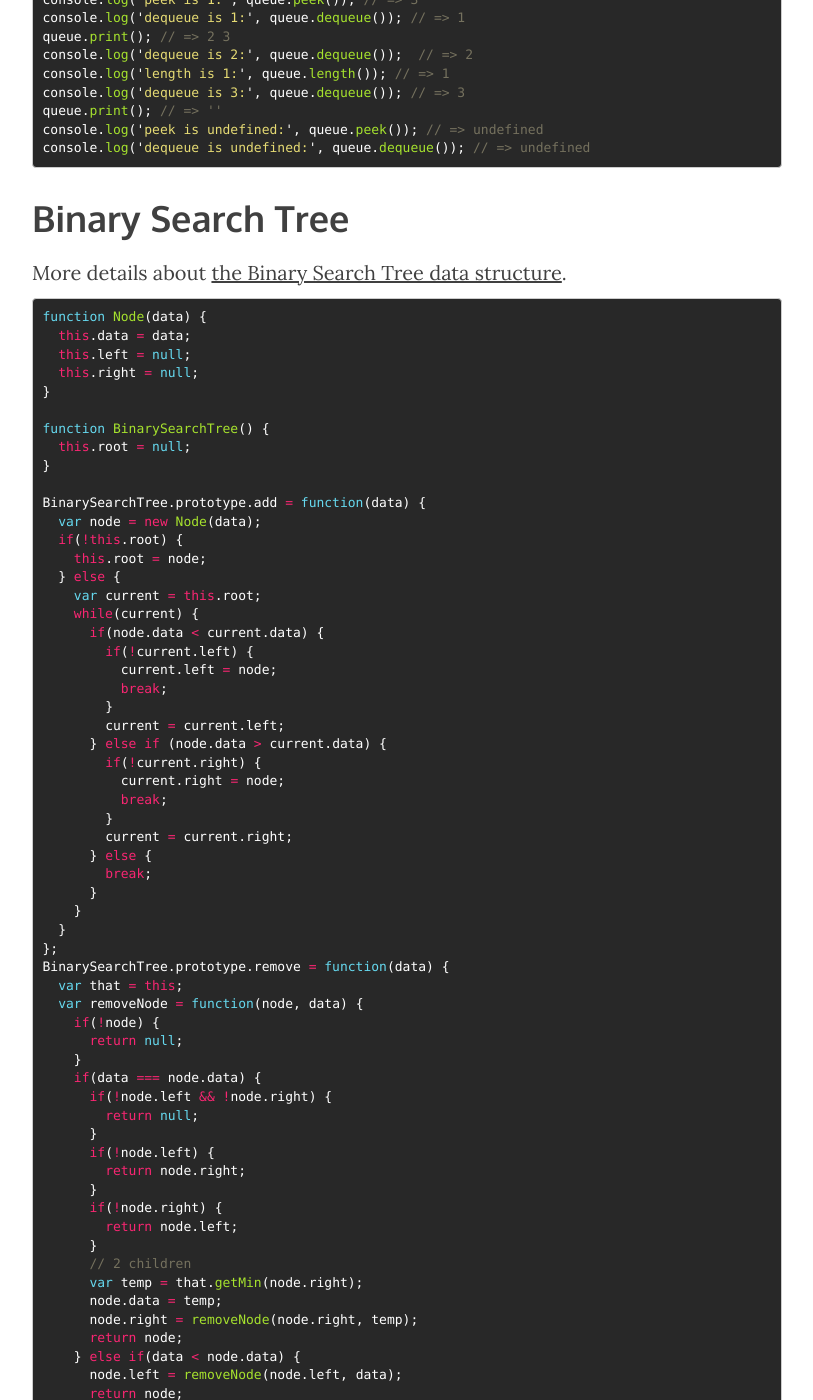
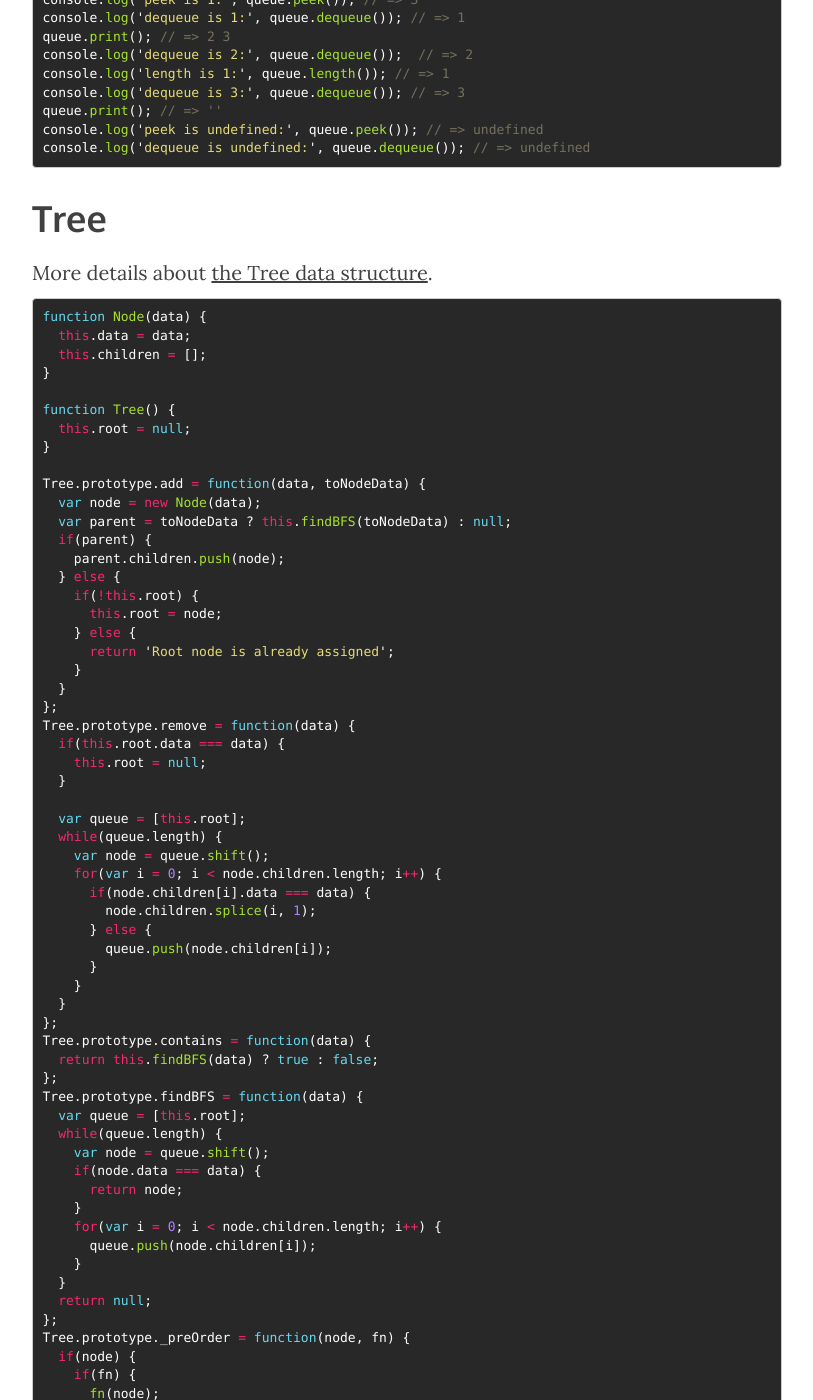
Before and after one commit to benoitvallon/benoitvallon.github.io, a Jekyll site: the page built from _posts/2016-01-11-data-structures-in-javascript-all-the-code.md, in a window 1280 px wide and 1400 px high, scrolled down 11434 px. Shown: the whole window, without its empty margins (233-1046 px from the left). Built offline with Jekyll 4.4.1, drawn with Linux system fonts in a browser that asks for light colours; nearby versions of some CDN libraries; comment, search, counter and statistics services are not loaded; some of the changed text lies outside the part shown.

Commit message:
Adds the tree data structure post

````diff
--- a/_posts/2016-01-11-data-structures-in-javascript-all-the-code.md
+++ b/_posts/2016-01-11-data-structures-in-javascript-all-the-code.md
@@ -54,6 +54,12 @@ More details about [the Queue data structure](/data-structures-in-javascript/the
 
 {% include_relative data-structures-series/queue.md %}
 
+# Tree
+
+More details about [the Tree data structure](/data-structures-in-javascript/the-tree-data-structure).
+
+{% include_relative data-structures-series/tree.md %}
+
 # Binary Search Tree
 
 More details about [the Binary Search Tree data structure](/data-structures-in-javascript/the-binary-search-tree-data-structure).
--- /dev/null
+++ b/_posts/data-structures-series/tree.md
@@ -0,0 +1,159 @@
+```js
+function Node(data) {
+  this.data = data;
+  this.children = [];
+}
+
+function Tree() {
+  this.root = null;
+}
+
+Tree.prototype.add = function(data, toNodeData) {
+  var node = new Node(data);
+  var parent = toNodeData ? this.findBFS(toNodeData) : null;
+  if(parent) {
+    parent.children.push(node);
+  } else {
+    if(!this.root) {
+      this.root = node;
+    } else {
+      return 'Root node is already assigned';
+    }
+  }
+};
+Tree.prototype.remove = function(data) {
+  if(this.root.data === data) {
+    this.root = null;
+  }
+
+  var queue = [this.root];
+  while(queue.length) {
+    var node = queue.shift();
+    for(var i = 0; i < node.children.length; i++) {
+      if(node.children[i].data === data) {
+        node.children.splice(i, 1);
+      } else {
+        queue.push(node.children[i]);
+      }
+    }
+  }
+};
+Tree.prototype.contains = function(data) {
+  return this.findBFS(data) ? true : false;
+};
+Tree.prototype.findBFS = function(data) {
+  var queue = [this.root];
+  while(queue.length) {
+    var node = queue.shift();
+    if(node.data === data) {
+      return node;
+    }
+    for(var i = 0; i < node.children.length; i++) {
+      queue.push(node.children[i]);
+    }
+  }
+  return null;
+};
+Tree.prototype._preOrder = function(node, fn) {
+  if(node) {
+    if(fn) {
+      fn(node);
+    }
+    for(var i = 0; i < node.children.length; i++) {
+      this._preOrder(node.children[i], fn);
+    }
+  }
+};
+Tree.prototype._postOrder = function(node, fn) {
+  if(node) {
+    for(var i = 0; i < node.children.length; i++) {
+      this._preOrder(node.children[i], fn);
+    }
+    if(fn) {
+      fn(node);
+    }
+  }
+};
+Tree.prototype.traverseDFS = function(fn, method) {
+  var current = this.root;
+  if(method) {
+    this['_' + method](current, fn);
+  } else {
+    this._preOrder(current, fn);
+  }
+};
+Tree.prototype.traverseBFS = function(fn) {
+  var queue = [this.root];
+  while(queue.length) {
+    var node = queue.shift();
+    if(fn) {
+      fn(node);
+    }
+    for(var i = 0; i < node.children.length; i++) {
+      queue.push(node.children[i]);
+    }
+  }
+};
+Tree.prototype.print = function() {
+  if(!this.root) {
+    return console.log('No root node found');
+  }
+  var newline = new Node('|');
+  var queue = [this.root, newline];
+  var string = '';
+  while(queue.length) {
+    var node = queue.shift();
+    string += node.data.toString() + ' ';
+    if(node === newline && queue.length) {
+      queue.push(newline);
+    }
+    for(var i = 0; i < node.children.length; i++) {
+      queue.push(node.children[i]);
+    }
+  }
+  console.log(string.slice(0, -2).trim());
+};
+Tree.prototype.printByLevel = function() {
+  if(!this.root) {
+    return console.log('No root node found');
+  }
+  var newline = new Node('\n');
+  var queue = [this.root, newline];
+  var string = '';
+  while(queue.length) {
+    var node = queue.shift();
+    string += node.data.toString() + (node.data !== '\n' ? ' ' : '');
+    if(node === newline && queue.length) {
+      queue.push(newline);
+    }
+    for(var i = 0; i < node.children.length; i++) {
+      queue.push(node.children[i]);
+    }
+  }
+  console.log(string.trim());
+};
+
+var tree = new Tree();
+tree.add('ceo');
+tree.add('cto', 'ceo');
+tree.add('dev1', 'cto');
+tree.add('dev2', 'cto');
+tree.add('dev3', 'cto');
+tree.add('cfo', 'ceo');
+tree.add('accountant', 'cfo');
+tree.add('cmo', 'ceo');
+tree.print(); // => ceo | cto cfo cmo | dev1 dev2 dev3 accountant
+tree.printByLevel();  // => ceo \n cto cfo cmo \n dev1 dev2 dev3 accountant
+console.log('tree contains dev1 is true:', tree.contains('dev1')); // => true
+console.log('tree contains dev4 is false:', tree.contains('dev4')); // => false
+console.log('--- BFS');
+tree.traverseBFS(function(node) { console.log(node.data); }); // => ceo cto cfo cmo dev1 dev2 dev3 accountant
+console.log('--- DFS preOrder');
+tree.traverseDFS(function(node) { console.log(node.data); }, 'preOrder'); // => ceo cto dev1 dev2 dev3 cfo accountant cmo
+console.log('--- DFS postOrder');
+tree.traverseDFS(function(node) { console.log(node.data); }, 'postOrder'); // => cto dev1 dev2 cfo accountant cmo ceo
+tree.remove('cmo');
+tree.print(); // => ceo | cto cfo | dev1 dev2 dev3 accountant
+tree.remove('cfo');
+tree.print(); // => ceo | cto | dev1 dev2 dev3
+```
````
Also changed, not shown: _posts/2016-01-11-data-structures-in-javascript.md (+1 -1 lines), _posts/2016-02-13-the-tree-data-structure.md (added, +33 -0 lines), img/2016-02-13-the-tree-data-structure/post-the-tree-data-structure.jpg (added), img/2016-02-13-the-tree-data-structure/tree.jpg (added), 1 other file.
